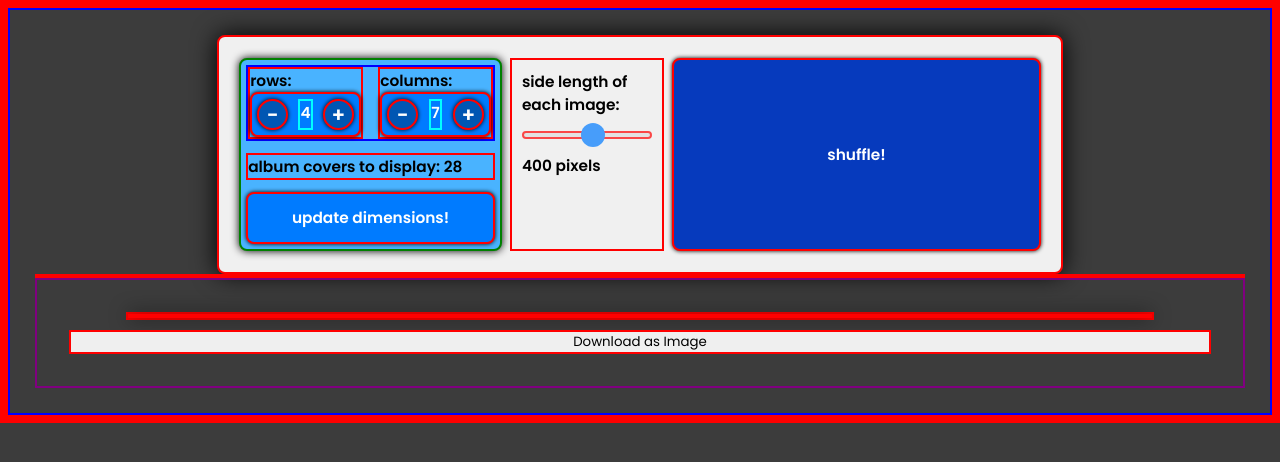
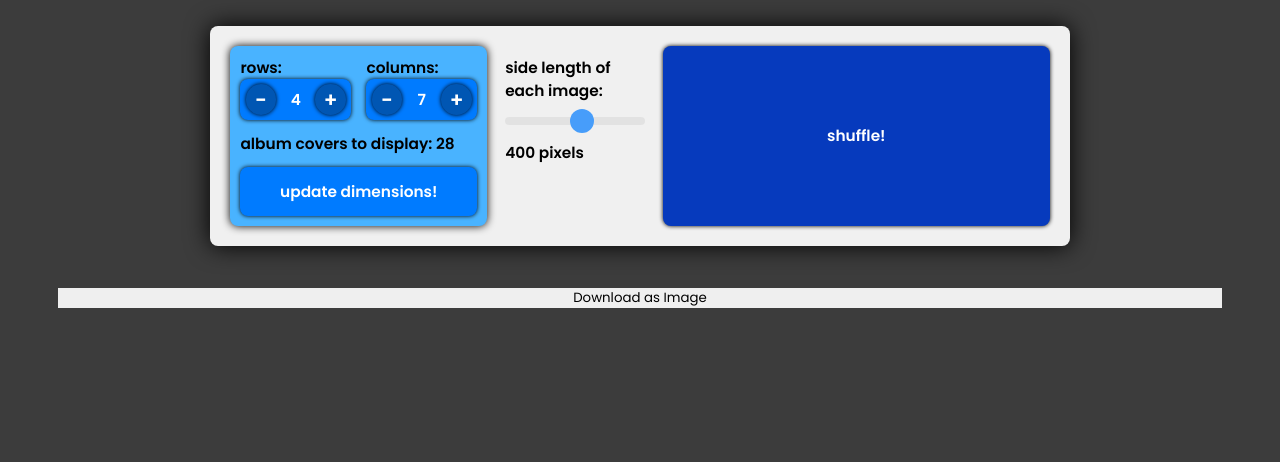
Before and after one commit to ramitbratabiswas/album-collage-maker, a React (Vite) app: page /creator in a window 1280 px wide. Shown: the top 462 px of the page. Built offline with nearby package versions, Linux system fonts and the light colour scheme.

Commit message:
updated padding

```diff
--- a/src/styles.css
+++ b/src/styles.css
@@ -7,7 +7,7 @@
   border: 0;
   box-sizing: border-box;
   font-family: 'Poppins', 'sans-serif';
-  border: 2px solid red;
+  /* border: 2px solid red; */
 }
 
 html {
@@ -22,11 +22,11 @@ html {
   background-color: rgb(60, 60, 60);
   position: relative;
   padding: 2%;
-  border: 2px solid blue;
+  /* border: 2px solid blue; */
 }
 
 .banner-creator-container {
-  border: 2px solid purple;
+  /* border: 2px solid purple; */
   display: flex;
   flex-direction: column;
   gap: 10px;
@@ -87,8 +87,8 @@ button:hover {
   display: flex;
   flex-direction: column;
   gap: clamp(6px, 1vw, 12px);
-  border: 2px green solid;
-  padding: 5px;
+  /* border: 2px green solid; */
+  padding: 10px;
   border-radius: 8px;
   background-color: #49b3ff;
   box-shadow: 0 0 8px black;
@@ -101,7 +101,7 @@ button:hover {
   display: flex;
   gap: clamp(12px, 1.2vw, 24px);
   margin-right: clamp(8px, 1vw, 16px);
-  border: 2px blue solid;
+  /* border: 2px blue solid; */
   width: 100%;
 }
 
@@ -120,8 +120,8 @@ button:hover {
 
 .rows, .columns {
   margin: 0 2%;
-  font-size: clamp(10px, 1.2vw, 24px);
-  border: 2px cyan solid;
+  font-size: clamp(10px, 1.2vw, 20px);
+  padding: 4px;
 }
 
 .rows-columns-button-and-text {
```
